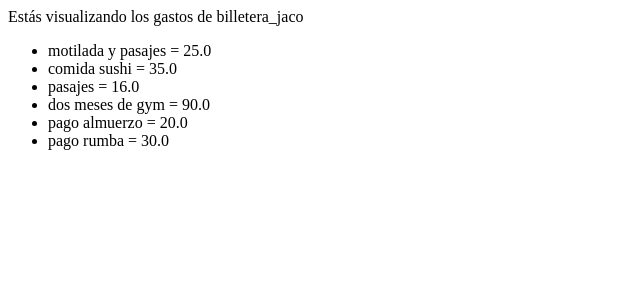
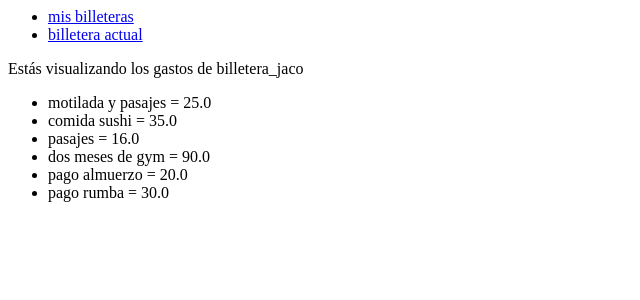
Before and after one commit to jacomc132/app_gastos, a Django app: page /billetera/1/gastos in a window 1280 px wide. Shown: the top 300 px of the page, without its empty margins (0-640 px from the left). Run offline with Django 4.2, Linux system fonts and the light colour scheme; data comes from the database, SQL or seed files in the repository; both versions use the stored data as it was after the commit.

Commit message:
agregué la creación de billeteras

```diff
--- /dev/null
+++ b/mis_gastos/billetera/forms.py
@@ -0,0 +1,5 @@
+from django import forms
+
+class formulario_crear_billetera(forms.Form):
+    nombre_billetera = forms.CharField(max_length=40,label='Nombre billetera')
+    total_dinero = forms.IntegerField(label='cantidad dinero',max_value=10000)
--- a/mis_gastos/billetera/templates/gastos.html
+++ b/mis_gastos/billetera/templates/gastos.html
@@ -1,3 +1,10 @@
+<nav>
+    <ul>
+        <li><a href="/billetera">mis billeteras</a></li>
+        <li><a href="/billetera/{{billetera.pk}}">billetera actual</a></li>
+    </ul>
+</nav>
+
 <p>Estás visualizando los gastos de {{nombre_billetera}}</p>
 
 <ul>
--- a/mis_gastos/billetera/urls.py
+++ b/mis_gastos/billetera/urls.py
@@ -4,6 +4,7 @@ from . import views
 #Aplicaciones que siguen después de billetera/
 urlpatterns = [
     path("", views.billetera, name="billetera"),
+    path("crear_billetera",views.crear_billetera, name = "crear_billetera"),
     path("<int:ruta_billetera>",views.billetera_actual, name = "billetera_actual"),
     path("<int:ruta_billetera>/gastos",views.gastos, name = "gastos"),
     path("<int:ruta_billetera>/ingresos",views.ingresos, name = "ingresos")
--- a/mis_gastos/billetera/views.py
+++ b/mis_gastos/billetera/views.py
@@ -1,13 +1,24 @@
-from django.shortcuts import render
+from django.shortcuts import render,redirect
 from django.http import HttpResponse, JsonResponse
 from .models import Billetera, Ingreso, Gasto
+from .forms import formulario_crear_billetera
+from django.utils import timezone
 
 
+
+'''
+*Página principal de app billetera.
+*Realiza consulta a base de datos para mostrar en pantalla todas las billeteras por medio del templare billeteras.html
+'''
 def billetera(request):
     mis_billeteras = Billetera.objects.all()
     return render(request,'billetera.html',{'mis_billeteras':mis_billeteras})
 
 
+'''
+*Vista que recibe como parámetros un request, id de billetera del ingreso.
+*Realiza una consulta a base de datos para mostrar información de la billetera actual mediante el template billetera_actual.html
+'''
 def billetera_actual(request,ruta_billetera):
     billetera = Billetera.objects.get(pk = ruta_billetera)
     return render(request,'billetera_actual.html',
@@ -17,21 +28,47 @@ def billetera_actual(request,ruta_billetera):
         })
 
 
+'''
+*Vista que recibe como parámetros un request, id de billetera del ingreso.
+*Realiza consultas en bases de datos con ese id y por último renderiza el template gastos.html
+'''
 def gastos(request,ruta_billetera):
     billetera = Billetera.objects.get(pk = ruta_billetera)
     gastos_billetera = Gasto.objects.filter(billetera_id = ruta_billetera)
     return render(request,'gastos.html',
     {
         'nombre_billetera': billetera.nombre_billetera,
-        'gastos_billetera':gastos_billetera
+        'gastos_billetera':gastos_billetera,
+        'billetera':billetera
     })
 
 
+'''
+*Vista que recibe como parámetros un request, id de billetera del ingreso.
+*Realiza consultas en bases de datos con ese id y por último renderiza el template ingresos.html
+'''
 def ingresos(request,ruta_billetera):
     billetera = Billetera.objects.get(pk = ruta_billetera)
     ingresos_billetera = Ingreso.objects.filter(billetera_id = ruta_billetera)
     return render(request,'ingresos.html',
     {
         'nombre_billetera': billetera.nombre_billetera,
-        'ingresos_billetera':ingresos_billetera
+        'ingresos_billetera':ingresos_billetera,
+        'billetera':billetera
     })
+
+
+'''
+*Vista que recibe como parámetros un request.
+*Permite crear una nueva billetera por medio de una interfaz de usuario.
+'''
+def crear_billetera(request):
+    if request.method == 'GET':
+        #Mostrar interfaz
+        return render(request,"crear_billetera.html",{'form':formulario_crear_billetera})
+    elif request.method == 'POST':
+        #Método POST (Postear info en base de datos)
+        fecha_actual = timezone.now()
+        nueva_billetera = Billetera(nombre_billetera = request.POST['nombre_billetera'], fecha_creacion=fecha_actual, total_dinero = request.POST['total_dinero'])
+        nueva_billetera.save()
+        return redirect('/billetera')
```
Also changed, not shown: mis_gastos/billetera/templates/billetera.html (+7 -0 lines), mis_gastos/billetera/templates/billetera_actual.html (+7 -0 lines), mis_gastos/billetera/templates/crear_billetera.html (added, +17 -0 lines), mis_gastos/billetera/templates/ingresos.html (+7 -0 lines), mis_gastos/db.sqlite3.
